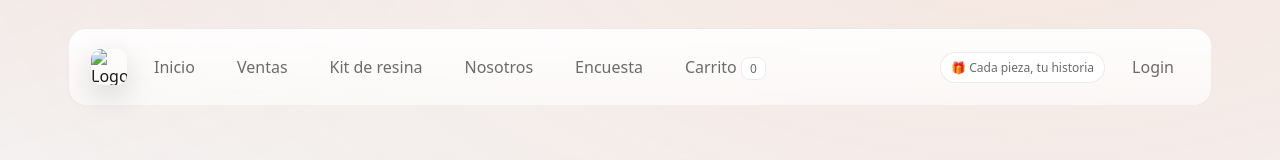
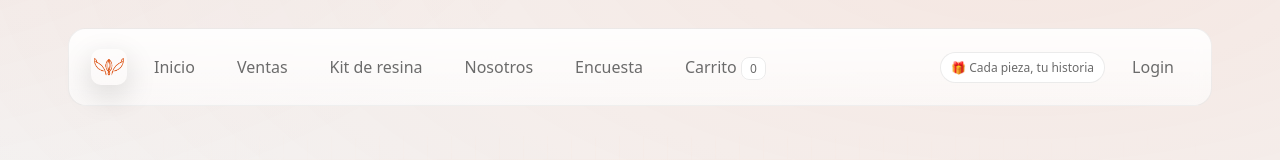
Before and after one commit to Aurea-web/-urea.github.io, a plain HTML site: page products.html in a window 1280 px wide. Shown: the top 160 px of the page. Drawn offline with Linux system fonts and the light colour scheme.

Commit message:
Update products.html
link img

```diff
--- a/products.html
+++ b/products.html
@@ -14,7 +14,7 @@
   <header class="header">
     <div class="nav-left">
       <div class="logo">
-  <img src="img/ÁUREA/Logos/Logo circular simple negro (3).png" alt="Logo">
+  <img src="img/UREA/Logos/Logo circular simple negro (3).png" alt="Logo">
 </div>
       <a class="tab" href="index.html">Inicio</a>
       <a class="tab" href="products.html">Ventas</a>
```
